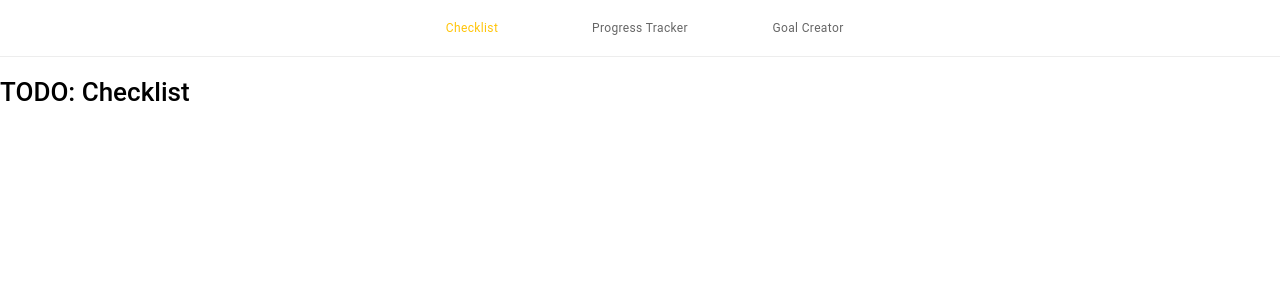
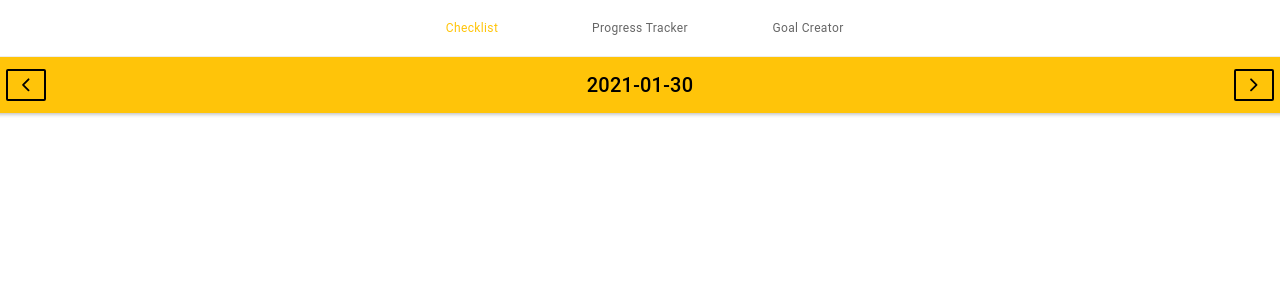
Before and after one commit to Tomay0/my-goal-planner, a React (Create React App) app: page /checklist in a window 1280 px wide. Shown: the top 300 px of the page. Built offline with nearby package versions, Linux system fonts and the light colour scheme.

Commit message:
Created checklist page

```diff
--- /dev/null
+++ b/src/components/checklist-pane.tsx
@@ -0,0 +1,36 @@
+import { IonCard, IonCardContent, IonCardHeader, IonInput, IonItem, IonLabel } from '@ionic/react';
+import React from 'react';
+import { Goal, isDurationTask, Task } from '../goal';
+import { Progress } from '../progress';
+
+/**
+ * Pane containing an input for your dedication to a particular task
+ * @param props goal object
+ */
+const CheckListPane: React.FC<{
+    goal: Goal, task: Task, progress: Progress,
+    updateProgress: (date: string, taskID: number, progressAmount: number) => void
+}> = props => {
+    return (
+        <IonCard>
+            <IonCardHeader>
+                <h5>{props.goal.name} - {props.task.name}</h5>
+            </IonCardHeader>
+            <IonCardContent>
+                <IonItem>
+                    <IonLabel>
+                        {isDurationTask(props.task) ? "Time Spent" : "Times Completed"}
+                    </IonLabel>
+                    <IonInput type="number" value={
+                        props.task.id in props.progress.tasks ?
+                            props.progress.tasks[props.task.id] :
+                            0
+                    } min="0" onIonChange={e =>
+                        props.updateProgress(props.progress.date, props.task.id, +e.detail.value!)} />
+                </IonItem>
+            </IonCardContent>
+        </IonCard >
+    );
+};
+
+export default CheckListPane;
--- a/src/components/task-pane.tsx
+++ b/src/components/task-pane.tsx
@@ -23,7 +23,7 @@ const TaskPane: React.FC<{
     // change the task type
     function selectTaskType(type: string) {
         // singular completion type - note that daily is non selectable
-        if (type == "completion") {
+        if (type === "completion") {
             const task: CompletionTask = {
                 id: props.task.id,
                 name: props.task.name,
--- a/src/pages/checklist.tsx
+++ b/src/pages/checklist.tsx
@@ -1,16 +1,115 @@
-import { IonPage } from '@ionic/react';
+import { IonButton, IonButtons, IonContent, IonHeader, IonIcon, IonPage, IonTitle, IonToolbar } from '@ionic/react';
 import React from 'react';
-import { Goal, GoalList } from '../goal';
-import { ProgressList } from '../progress';
+import { Goal, GoalList, Task } from '../goal';
+import { ProgressList, Progress, formatDate } from '../progress';
+import { chevronBackOutline, chevronForwardOutline } from 'ionicons/icons';
+import CheckListPane from '../components/checklist-pane';
 
 class CheckList extends React.Component<{
     goalList: GoalList, progressList: ProgressList, updateProgress: (progressList: ProgressList) => void
-}, { progressList: ProgressList }> {
+}, { progressList: ProgressList, date: Date }> {
+    /**
+     * Create checklist object
+     * @param props
+     */
+    constructor(props: {
+        goalList: GoalList, progressList: ProgressList, updateProgress: (progressList: ProgressList) => void
+    }) {
+        super(props);
 
+        // init state with your list of progress and the current date
+        this.state = { progressList: props.progressList, date: new Date() };
+
+        // bind functions
+        this.decreaseDate = this.decreaseDate.bind(this);
+        this.increaseDate = this.increaseDate.bind(this);
+        this.updateProgress = this.updateProgress.bind(this);
+    }
+
+    /**
+     * Decrease date by 1 day
+     */
+    decreaseDate() {
+        const date = this.state.date;
+        date.setDate(date.getDate() - 1);
+
+        this.setState({ progressList: this.state.progressList, date });
+    }
+
+    /**
+     * Increase date by 1 day
+     */
+    increaseDate() {
+        const date = this.state.date;
+        date.setDate(date.getDate() + 1);
+
+        this.setState({ progressList: this.state.progressList, date });
+    }
+
+    /**
+     * Get progress object for the current date
+     */
+    getCurrentDayProgress() {
+        const dateString = formatDate(this.state.date);
+
+        if (!(dateString in this.state.progressList)) {
+            return { date: dateString, tasks: {} };
+        }
+
+        return this.state.progressList[dateString];
+    }
+
+    /**
+     * Update your progress on a given task for a day
+     * @param date date you achieved the progress on
+     * @param taskID ID of the task achieved
+     * @param progressAmount progress on that task
+     */
+    updateProgress(date: string, taskID: number, progressAmount: number) {
+        const progressList: ProgressList = this.state.progressList;
+
+        if (!(date in progressList)) {
+            progressList[date] = { date, tasks: {} };
+        }
+        const progress: Progress = progressList[date];
+        progress.tasks[taskID] = progressAmount;
+
+        this.props.updateProgress(progressList);
+    }
+
+    /**
+     * Render
+     */
     render() {
         return (
             <IonPage>
-                <h1>TODO: Checklist</h1>
+                <IonHeader>
+                    <IonToolbar color="primary">
+                        <IonButtons slot="start">
+                            <IonButton fill="outline" onClick={this.decreaseDate}>
+                                <IonIcon icon={chevronBackOutline} />
+                            </IonButton>
+                        </IonButtons>
+                        <IonButtons slot="primary">
+                            <IonButton fill="outline" onClick={this.increaseDate}>
+                                <IonIcon icon={chevronForwardOutline} />
+                            </IonButton>
+                        </IonButtons>
+                        <IonTitle className="ion-text-center">
+                            {formatDate(this.state.date)}
+                        </IonTitle>
+                    </IonToolbar>
+                </IonHeader>
+                <IonContent>
+                    {
+                        this.props.goalList.goals.map((goal: Goal) =>
+                            goal.tasks.map((task: Task) => (
+                                <CheckListPane key={task.id} goal={goal} task={task}
+                                    progress={this.getCurrentDayProgress()} updateProgress={this.updateProgress} />
+                            ))
+                        )
+                    }
+                </IonContent>
             </IonPage>
         );
     }
--- a/src/progress.tsx
+++ b/src/progress.tsx
@@ -1,16 +1,29 @@
-import { Task } from './goal';
-
+export interface ProgressHash {
+    [taskID: number]: number;
+}
 
 export interface Progress {
-    [taskID: number]: number
+    date: string;
+    tasks: ProgressHash;
 };
 
 export interface ProgressList {
-    [date: string]: Progress
+    [date: string]: Progress;
 };
 
+export function formatDate(d: Date) {
+    let month = '' + (d.getMonth() + 1);
+    let day = '' + d.getDate();
+    let year = d.getFullYear();
+
+    if (month.length < 2)
+        month = '0' + month;
+    if (day.length < 2)
+        day = '0' + day;
+
+    return [year, month, day].join('-');
+}
+
 export function isProgressList(arg: any): arg is ProgressList {
-    const progressList: ProgressList = arg;
-
     return true;
 }
```
